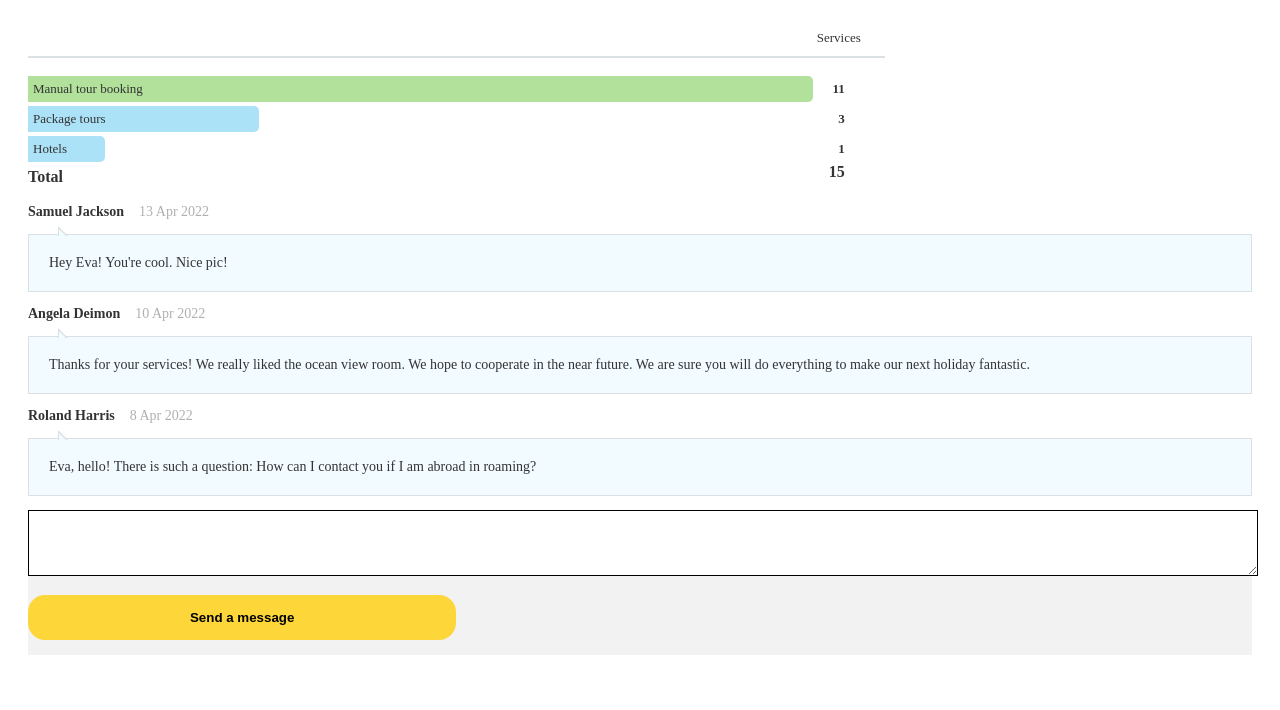
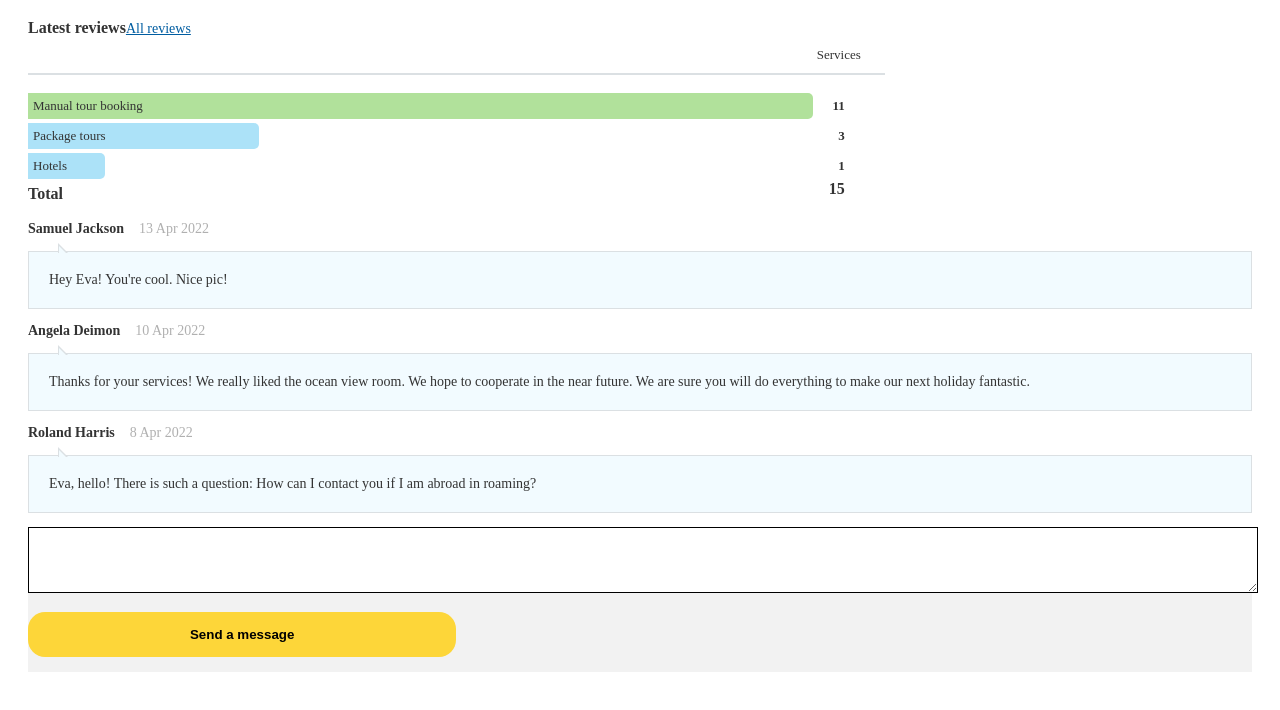
Before and after one commit to artemandrosenko/react-practice-social-networ-profile, a React (Create React App) app: page / in a window 1280 px wide. Shown: the top 710 px of the page. Built offline with nearby package versions, Linux system fonts and the light colour scheme.

Commit message:
Add filters

```diff
--- a/src/App.js
+++ b/src/App.js
@@ -3,6 +3,7 @@ import MessageList from './components/Messages/MessagesList';
 import CreateNewMessage from './components/CreateNewMessage';
 import ServicesList from './components/Services/ServicesList';
 import classes from './App.module.css';
+import Filter from './components/Filter';
 
 function App() {
     const [review, setReview] = useState([
@@ -29,6 +30,7 @@ function App() {
 
     return (
         <div className={classes.wrapper}>
+            <Filter />
             <ServicesList />
             <MessageList review={review} />
             <CreateNewMessage onAddMessage={addNewMessage} />
--- /dev/null
+++ b/src/components/Filter.jsx
@@ -0,0 +1,38 @@
+import React, {useState} from 'react';
+import CustomLink from './UI/link/CustomLink';
+import classes from './Filter.module.css';
+
+const Filter = () => {
+
+    const [all, setAll] = useState(true);
+
+    const clickHandler = () => {
+
+        setAll(!all);
+    }
+
+    return (
+        <div className={classes.filter}>
+            <div className={classes.review}>
+                <CustomLink
+                    onClick={clickHandler}
+                    active={all}
+                    link="#"
+                    text="Latest reviews"
+                />
+                <CustomLink
+                    className={classes["all-review"]}
+                    onClick={clickHandler}
+                    active={!all}
+                    link="#"
+                    text="All reviews"
+                />
+            </div>
+            <div className={classes.social}>
+
+            </div>
+        </div>
+    );
+};
+
+export default Filter;
--- /dev/null
+++ b/src/components/Filter.module.css
@@ -0,0 +1,16 @@
+.filter {
+    display: flex;
+    justify-content: space-between;
+}
+
+/* .review {
+
+} */
+
+.all-review {
+    margin-left: 48px;
+}
+
+/* .social {
+
+} */
```
